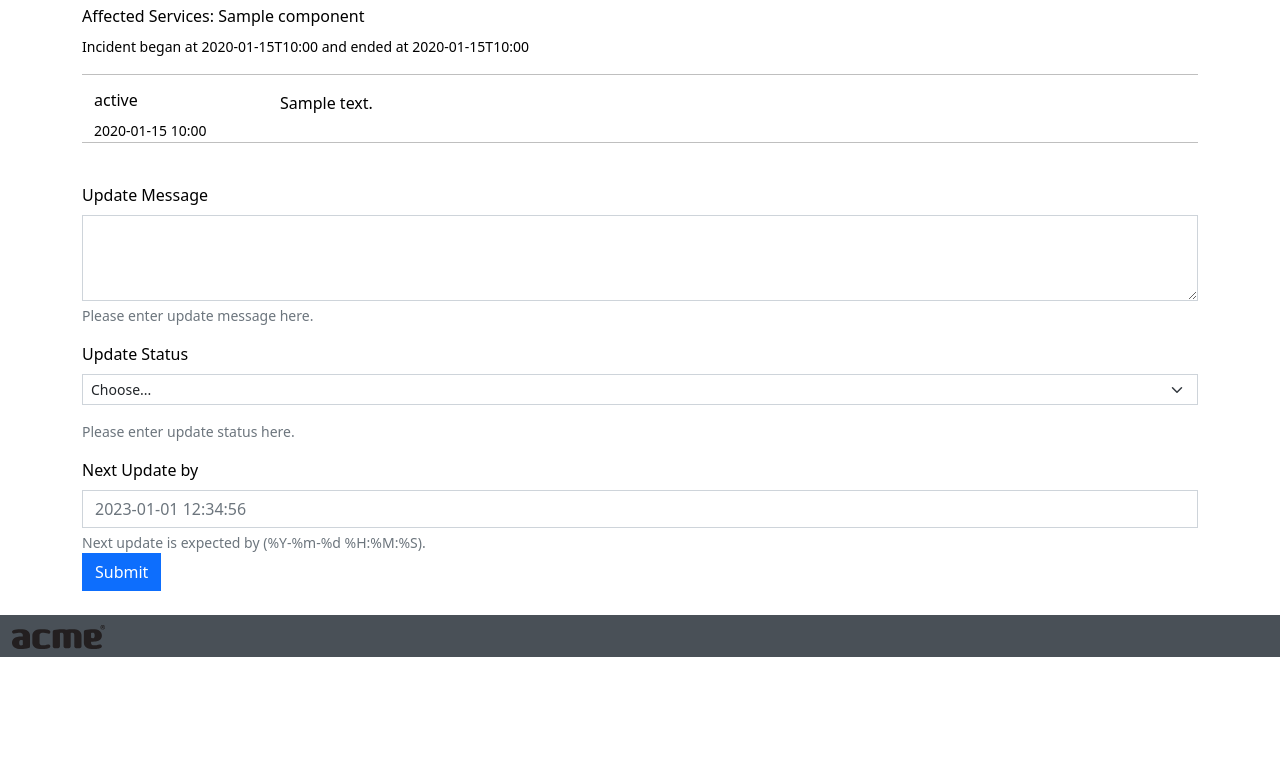
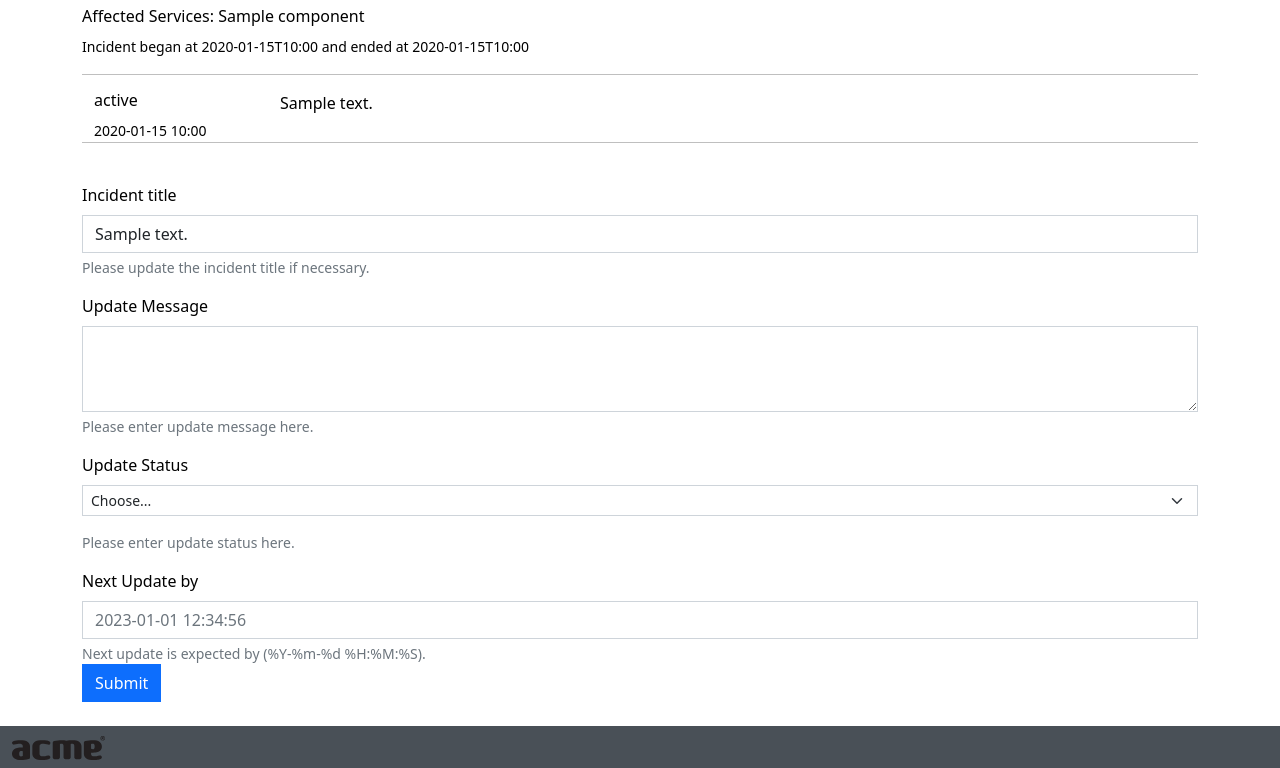
Before and after one commit to stackmon/status-dashboard, a Flask app: page /incidents/1 in a window 1280 px wide. Shown: the part 153-921 px from the top of the page. Before the commit the page ends 810 px from the top, so only its background shows below. Run offline with Flask 3, Linux system fonts and the light colour scheme; the visitor is signed in with stand-in values (Sample User, id 1); tables that the repository leaves empty hold one stand-in row (values such as "Sample post"); parts of the project's set-up code (start-up, migrations or seed data) failed here and were passed over; some libraries are stand-ins or nearby versions.

Commit message:
Improve Incident RW view
an authorized user can now edit the incident title (issue #41)

```diff
--- a/app/web/forms.py
+++ b/app/web/forms.py
@@ -15,12 +15,20 @@ from flask_wtf import FlaskForm
 
 from wtforms import DateTimeField
 from wtforms import SelectField
+from wtforms import StringField
 from wtforms import SubmitField
 from wtforms import TextAreaField
 from wtforms import validators
 
 
 class IncidentUpdateForm(FlaskForm):
+    update_title = StringField(
+        "Incident title",
+        validators=[
+            validators.DataRequired(),
+            validators.Length(min=10, max=200),
+        ],
+    )
     update_text = TextAreaField(
         "Update Message",
         validators=[
--- a/app/web/routes.py
+++ b/app/web/routes.py
@@ -110,6 +110,7 @@ def incident(incident_id):
             if new_status in ["completed", "resolved"]:
                 # Incident is completed
                 incident.end_date = datetime.now()
+            incident.text = form.update_title.data
             db.session.commit()
 
     return render_template(
--- a/app/web/templates/incident.html
+++ b/app/web/templates/incident.html
@@ -40,6 +40,30 @@
     <div class="incident-update-form mt-4">
       <form action="/incidents/{{incident.id}}" method="POST" novalidate>
       {{ form.hidden_tag() }}
+
+      <div class="mb-3">
+        <label for="{{form.update_title.id}}" class="form-label">{{form.update_title.label}}</label>
+        <input class="form-control
+                         {% if form.update_title.errors %}is-invalid{% endif %}
+                         "
+               id="{{form.update_title.id}}"
+               name="{{form.update_title.name}}"
+               type="text"
+               value="{{ incident.text }}"
+               aria-describedby="updateTextHelp"></input>
+         <div id="updateTextHelp" class="form-text">Please update the incident title if necessary.</div>
+        {% if form.update_title.errors %}
+        <div class="invalid-feedback">
+          <ul class="errors">
+            {% for error in form.update_title.errors %}
+               <li>{{ error }}</li>
+            {% endfor %}
+          </ul>
+        </div>
+        {% endif %}
+
+      </div>
+
       <div class="mb-3">
         <label for="{{form.update_text.id}}" class="form-label">{{form.update_text.label}}</label>
         <textarea class="form-control
```
